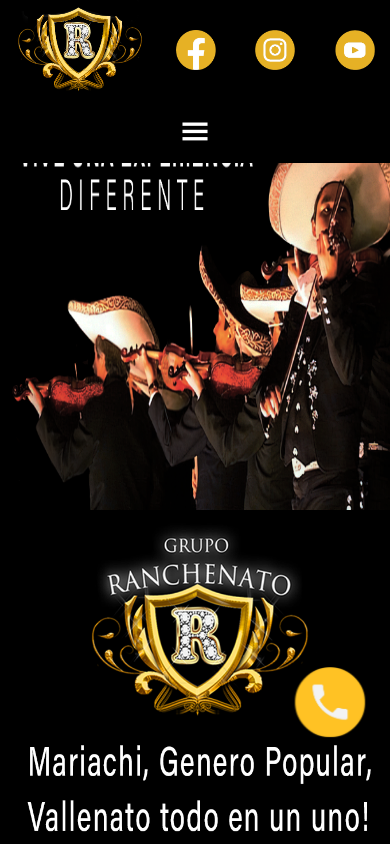
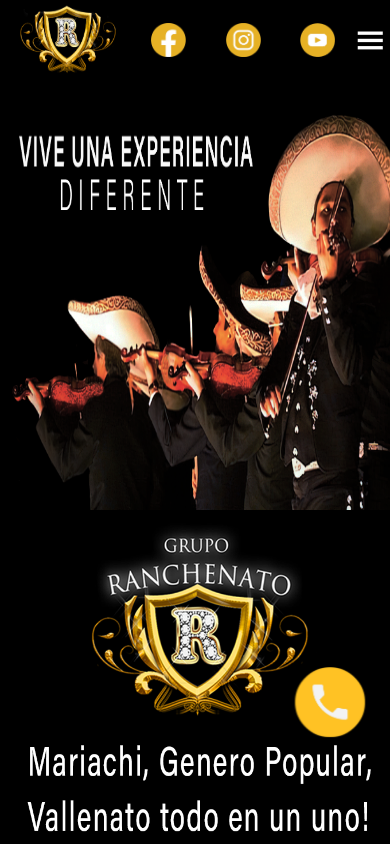
Before and after one commit to se735/grupo-ranchenato, a plain HTML site: page index.html in a window 390 px wide. Shown: the top 844 px of the page. Drawn offline with Linux system fonts and the light colour scheme.

Commit message:
Update styles.css

```diff
--- a/styles.css
+++ b/styles.css
@@ -307,9 +307,9 @@ margin-left: 100px;
     .descripcion{
         flex-direction: column;
     }
-    .logo{
-        width: 130px;
-        height: 100px;
+ .logo{
+        width: 100px;
+        height: 80px;
     }
 
     footer{
@@ -317,5 +317,5 @@ margin-left: 100px;
     }
 
     .redes{
-        max-width: 40px;
+        max-width: 35px;
     }
```
